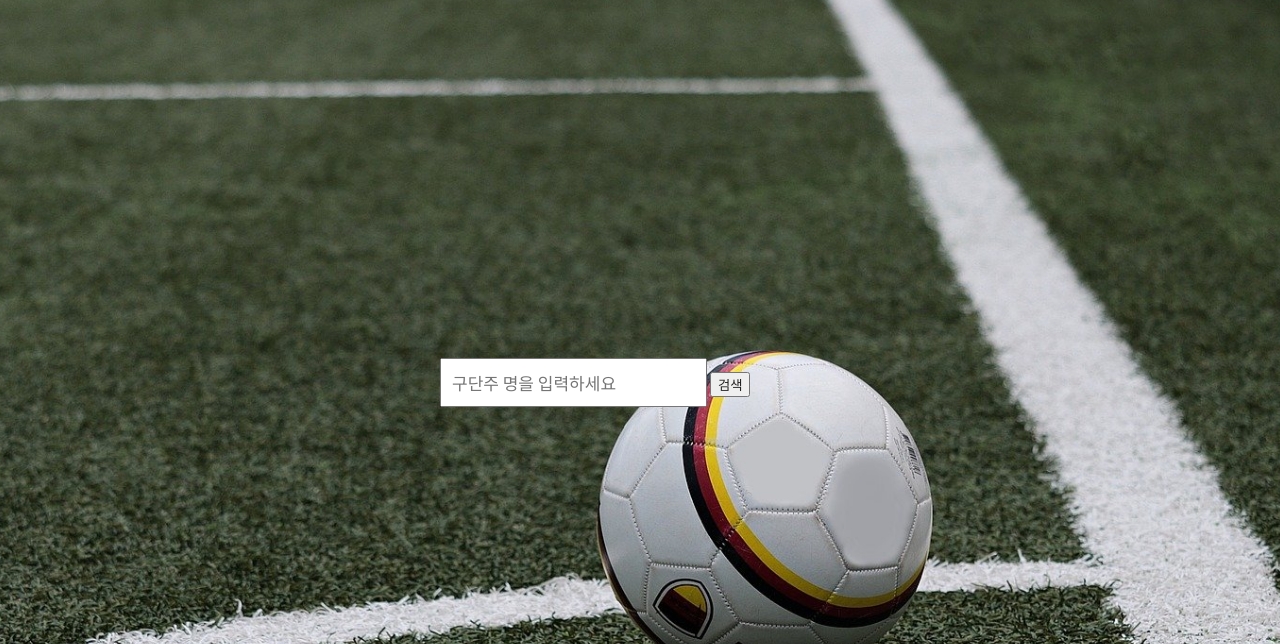
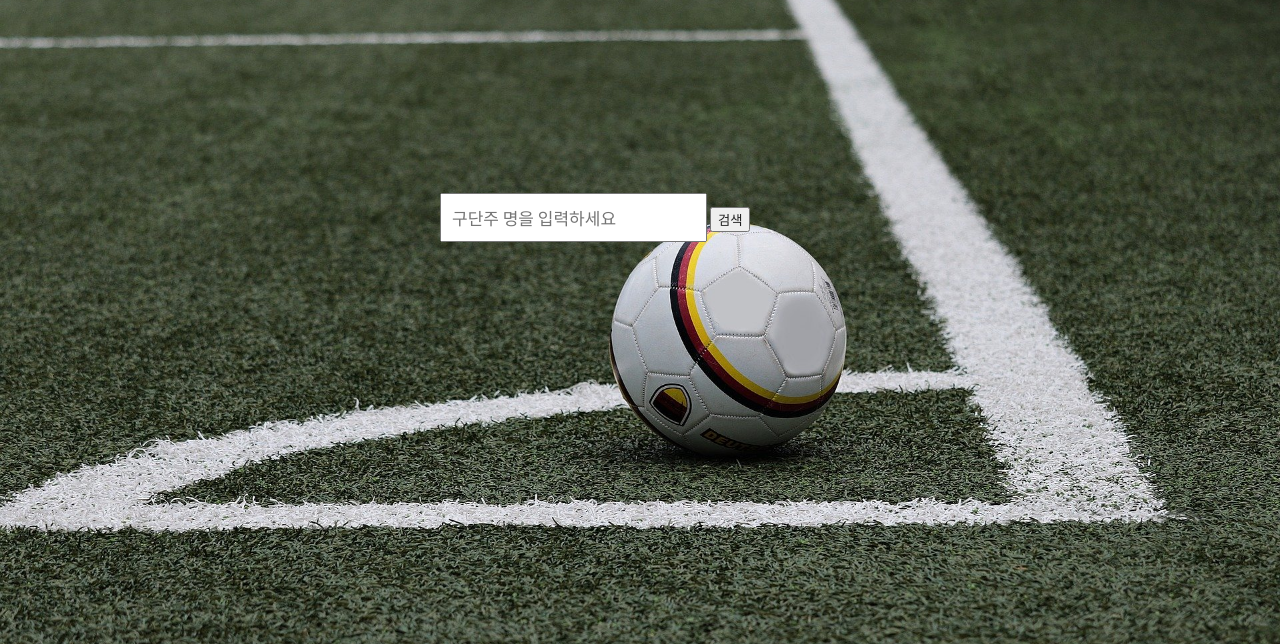
Before and after one commit to hobit22/fifagg, a website: page views/main/index.html in a window 1280 px wide. Shown: the part 81-725 px from the top of the page. Drawn offline with nearby package versions, Linux system fonts and the light colour scheme; files that its build step writes are made by us from their sources; some icons are missing.

Commit message:
배경화면 크기 수정

```diff
--- a/public/css/style.css
+++ b/public/css/style.css
@@ -1,6 +1,6 @@
 @import url('https://fonts.googleapis.com/css2?family=Noto+Sans+KR:wght@300;400;500;700&display=swap');
 * { font-family: 'Noto Sans KR', sans-serif; box-sizing: border-box; color: #212121; }
-html { font-size: 13px; }
+html { font-size: 13px;  width: 100%; height: 100%; }
 body { padding: 0; margin: 0; }
 a { text-decoration: none; }
 ul { list-style: none; padding:0; margin: 0; }
@@ -14,8 +14,10 @@ dd { display: table-cell; vertical-align: middle; padding: 10px; }
 #layer_popup { background-color: #ffffff; position: fixed; width: 320px; height: 300px; top: calc(50% - 160px); left: calc(50% - 150px); z-index: 1; }
 
 
+body{ width: 100%; height: 100%;}
+
 .layout_width { max-width: 1000px !important; margin : 0 auto !important;}
-main { min-height: 1000px; height: 100%; background-image : url("/img/main_bg.jpg"); background-size: cover; position: relative; background-position:center center; background-repeat: no-repeat}
+main { background-image : url("/img/main_bg.jpg"); background-size: cover; position: relative; background-position:center center; background-repeat: no-repeat}
 
 .header{ background-color: rgb(38,38,38); }
 .top_header { color: #e5e5e5; text-align : center; font-size: 20px; padding : 15px 0; width: 100%; display: block;}
@@ -28,7 +30,7 @@ nav .search_box { float: right; margin : 10px;}
 nav:after{ clear:right; display:block; content:'';}
 .search_box input[type='text']{ font-size: 17px; padding: 10px;}
 
-#main_wrap { min-height: 1000px;}
+#main_wrap { width: 100%; height: calc(100% - 131px);}
 #main_wrap .search_box.user { text-align: center; position:relative; padding : 10px 0; width: auto;}
 
 .data_wrap { background-color: rgba(200,200,200,0.8);}
```
